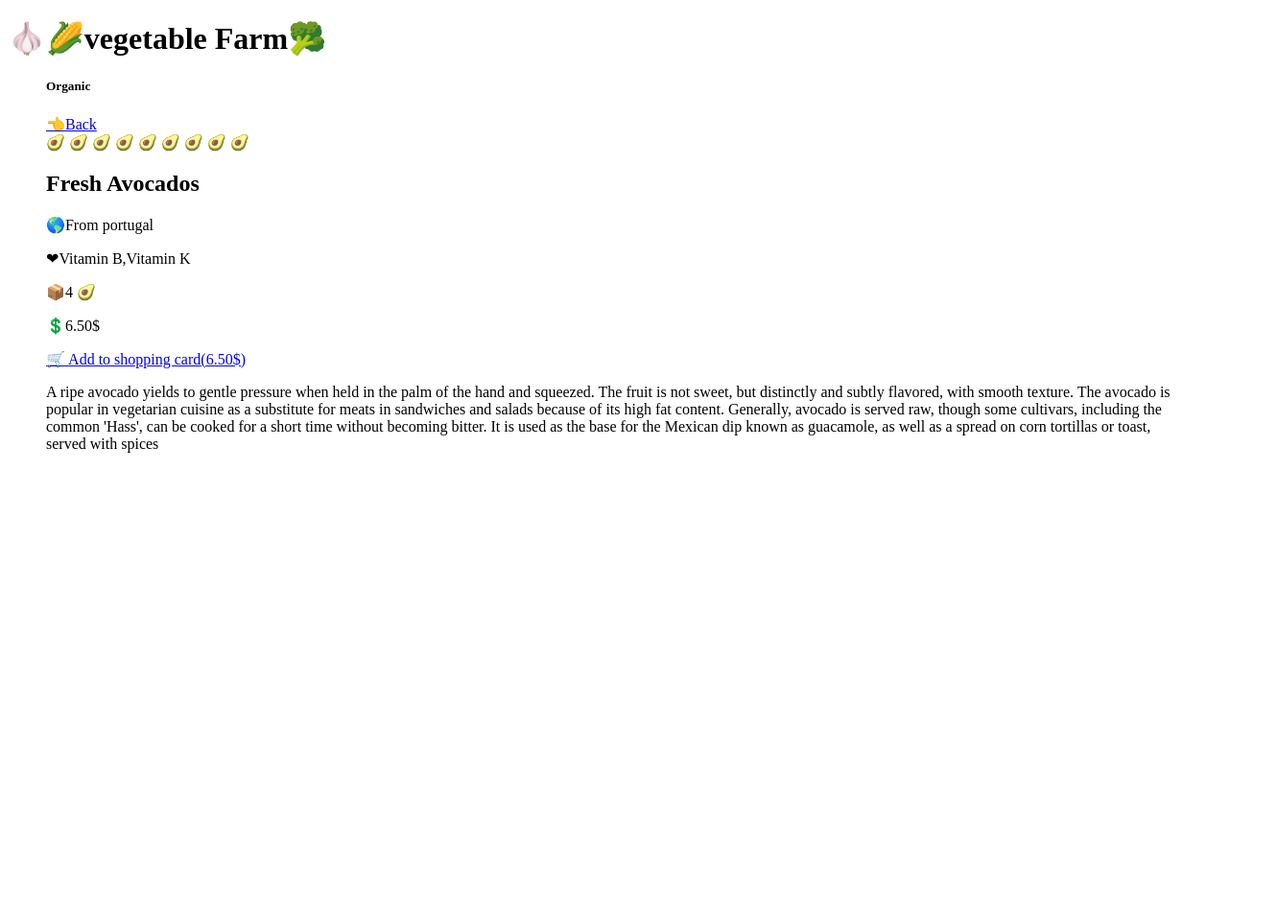
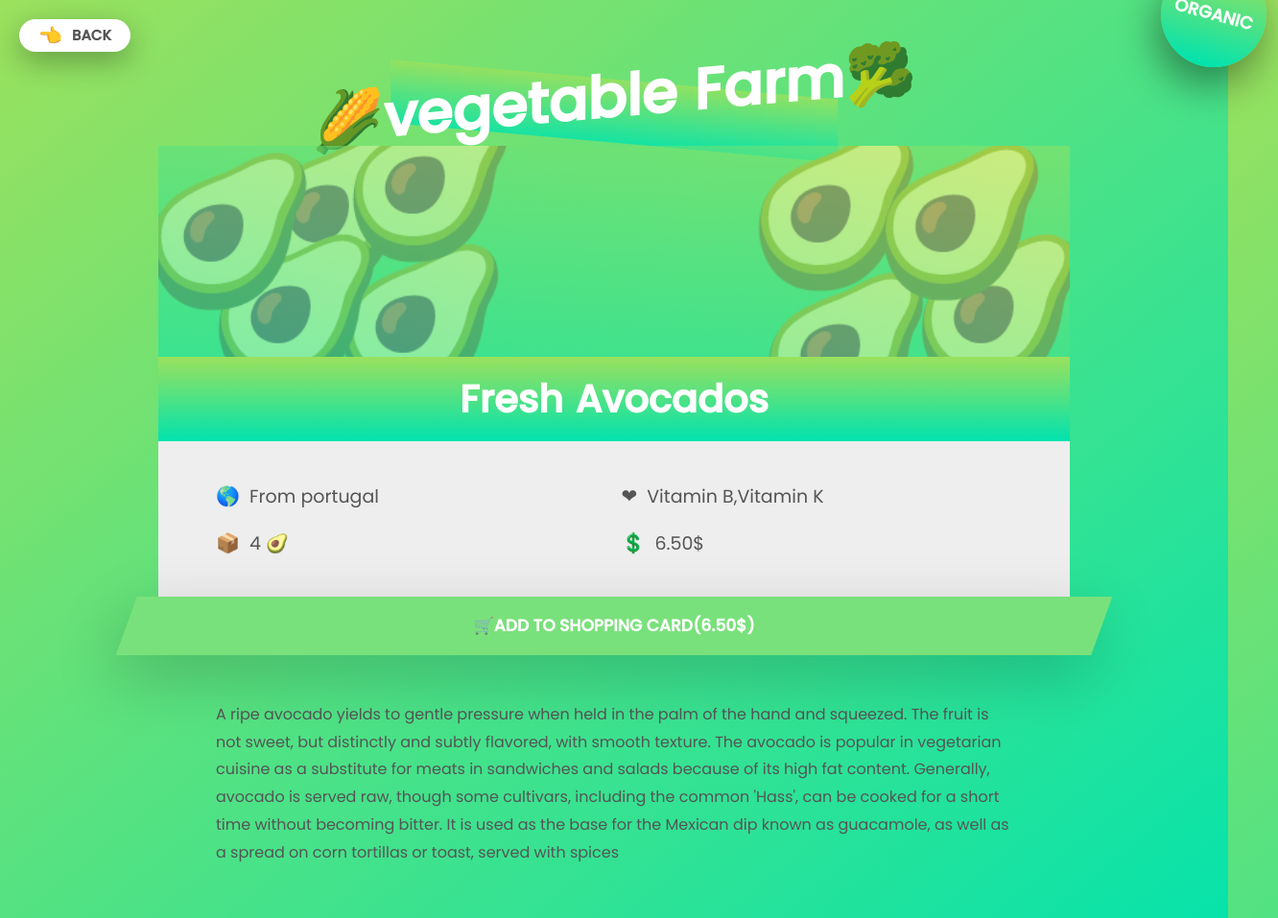
Before and after one commit to Indrajeet790/node.js-Express-MongoDB, a plain HTML site: page templatesjs/product.html in a window 1280 px wide. Shown: the top 957 px of the page at 96% size, 1332 px wide, since content can reach past the window. Before the commit the page ends 800 px from the top, so only its background shows below. Drawn offline with Linux system fonts and the light colour scheme.

Commit message:
product.css file code

```diff
--- /dev/null
+++ b/templatesjs/product.css
@@ -0,0 +1,218 @@
+@import url("https://fonts.googleapis.com/css2?family=Poppins:ital,wght@0,100;0,300;0,400;0,500;1,100;1,300;1,400;1,500&display=swap");
+
+*,
+*::before,
+*::after {
+  margin: 0;
+  padding: 0;
+  box-sizing: inherit;
+}
+
+html {
+  font-size: 62.5%;
+  box-sizing: border-box;
+}
+
+body {
+  padding: 5rem 5rem 10rem;
+  line-height: 1.7;
+  font-family: "poppins", sans-serif;
+  color: #555;
+  min-height: 100vh;
+  background: linear-gradient(to bottom right, #9be15d, #00e3ae);
+}
+
+h1 {
+  font-family: "poppins", sans-serif;
+  font-size: 6rem;
+  color: white;
+  transform: skewY(-5deg);
+  text-align: center;
+  position: relative;
+  word-spacing: 2px;
+}
+h1:before {
+  content: "";
+  display: block;
+  height: 65%;
+  width: 49%;
+  position: absolute;
+  top: 105%;
+  left: 50%;
+  background: linear-gradient(to bottom, #9be15d, #00e3ae);
+  opacity: 0.8;
+  z-index: -1;
+  transform: skewY(370deg) translate(-50%, -50%);
+}
+.container {
+  width: 95rem;
+  margin: 0 auto;
+}
+
+.product__hero {
+  position: relative;
+  height: 22rem;
+  overflow: hidden;
+}
+
+.product__hero::before {
+  content: "";
+  display: block;
+  height: 100%;
+  width: 100%;
+  position: absolute;
+  top: 0;
+  left: 0;
+  background-image: linear-gradient(to left bottom, #9be15d, #00e3ae);
+  opacity: 0.5;
+  z-index: 100;
+}
+.product__emoji {
+  font-size: 15rem;
+  position: absolute;
+}
+.product__emoji--1 {
+  top: -4rem;
+  left: -2rem;
+  z-index: 10;
+}
+.product__emoji--2 {
+  top: -6rem;
+  left: 9rem;
+}
+.product__emoji--3 {
+  top: -6rem;
+  right: 15rem;
+}
+.product__emoji--4 {
+  top: -5rem;
+  right: 2rem;
+  z-index: 10;
+}
+.product__emoji--5 {
+  bottom: -9rem;
+  left: 18rem;
+}
+
+.product__emoji--6 {
+  bottom: -8rem;
+  left: 5rem;
+}
+.product__emoji--7 {
+  bottom: -12rem;
+  right: 14rem;
+}
+
+.product__emoji--8 {
+  bottom: -8rem;
+  right: -2rem;
+}
+.product__emoji--9 {
+  top: -9rem;
+  left: 19rem;
+}
+.product__organic {
+  position: absolute;
+  top: -4rem;
+  right: -4rem;
+  z-index: 1000;
+  height: 11rem;
+  width: 11rem;
+  background-image: linear-gradient(to bottom, #9be15d, #00e3ae);
+  border-radius: 50%;
+  transform: rotate(15deg);
+  box-shadow: 0 2rem 4rem rgba(0, 0, 0, 0.4);
+  display: flex;
+  align-items: center;
+  justify-content: center;
+}
+
+.product__organic h5 {
+  font-weight: 900;
+  text-transform: uppercase;
+  font-size: 1.8rem;
+  color: white;
+}
+.product__back:link,
+.product__back:visited {
+  position: absolute;
+  top: 2rem;
+  left: 2rem;
+  font-size: 1.5rem;
+  font-weight: 700;
+  text-transform: uppercase;
+  text-decoration: none;
+  z-index: 1000;
+  color: #555;
+  background-color: white;
+  box-shadow: 0 1rem 3rem rgba(0, 0, 0, 0.3);
+  border-radius: 100rem;
+  padding: 0 2rem;
+  transition: all 0.3s;
+  display: flex;
+  align-items: center;
+}
+.product__back:hover,
+.product__back:active {
+  background-color: #79e17b;
+}
+.product__name {
+  background: linear-gradient(to bottom, #9be15d, #00e3ae);
+  padding: 1rem;
+  font-family: "poppins", sans-serif;
+  font-size: 4rem;
+  color: white;
+  text-align: center;
+  word-spacing: 2px;
+}
+.product__details {
+  background-color: #eee;
+  padding: 4rem 6rem;
+  font-size: 1.9rem;
+  display: grid;
+  grid-template-columns: 1fr 1fr;
+  grid-gap: 1.5rem;
+}
+.product__description {
+  padding: 5rem 6rem;
+  font-size: 1.6rem;
+  line-height: 1.8;
+}
+.product__link:link,
+.product__link:visited {
+  display: block;
+  background-color: #79e17b;
+  color: white;
+  font-size: 1.6rem;
+  font-weight: 700;
+  text-transform: uppercase;
+  text-decoration: none;
+  padding: 1.5rem;
+  text-align: center;
+  transform: scale(1.07) skewX(-20deg);
+  box-shadow: 0 2rem 6rem rgba(0, 0, 0, 0.2);
+  display: flex;
+  align-items: center;
+  justify-content: center;
+  transition: all 0.3s;
+}
+.product__link:hover,
+.product__link:active {
+  background-color: #9be15d;
+  transform: scale(1.1) skewX(-20deg);
+}
+.product__link span {
+  transform: skewX(20deg);
+}
+
+.emoji-left {
+  font-size: 2rem;
+  margin-right: 1rem;
+}
+.emoji-right {
+  font-size: 2rem;
+  margin-left: 1rem;
+}
+.not-organic {
+  display: none;
+}
--- a/templatesjs/product.html
+++ b/templatesjs/product.html
@@ -4,11 +4,12 @@
     <meta charset="UTF-8" />
     <meta http-equiv="X-UA-Compatible" content="IE=edge" />
     <meta name="viewport" content="width=device-width, initial-scale=1.0" />
+    <link rel="stylesheet" href="product.css" class="rel" />
     <title>Fresh Avocado</title>
   </head>
   <body>
     <div class="container">
-      <h1>🧄🌽vegetable Farm🥦</h1>
+      <h1>🌽vegetable Farm🥦</h1>
       <figure class="product">
         <div class="product__organic"><h5>Organic</h5></div>
         <a href="#" class="product__back">
```
